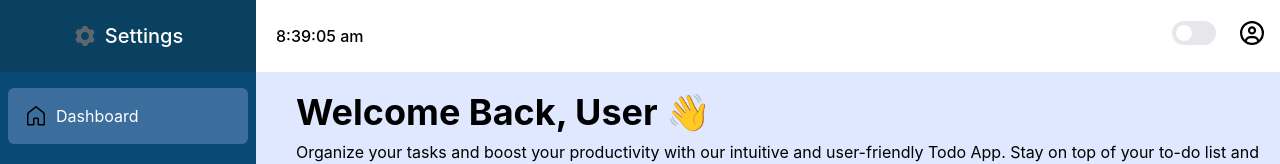
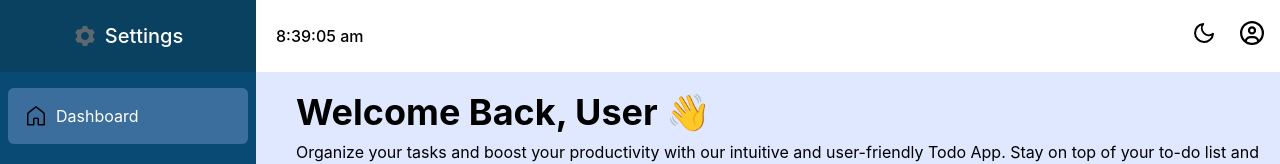
Before and after one commit to Debanjan2007/react-to-do, a React (Vite) app: page / in a window 1280 px wide. Shown: the top 164 px of the page. Built offline with nearby package versions, Linux system fonts and the light colour scheme.

Commit message:
Add new logic and UI for dark mode to light mode change

```diff
--- a/src/components/Navbar/Navbar.jsx
+++ b/src/components/Navbar/Navbar.jsx
@@ -1,42 +1,42 @@
 import { UserSvg } from '../../assets/user-svg'
 import { useClock } from '../hooks/Clock'
-import { useState , useEffect } from 'react'
+import { useState, useEffect } from 'react'
+import { darkMode } from '../../assets/dark-mode-svg'
+import { lightMode } from '../../assets/light-mode-svg'
 
 export default function Navbar() {
     const time = useClock();
-    const [isChecked , setIsChecked] = useState(false)
-    const handleChecked = (e) => {
-        setIsChecked(e.target.checked)
+    const [themeSvg , setThemeSvg] = useState(darkMode)
+    const [themeMode, setThememode] = useState("light")
+    const handleclicked = () => {
+        if(themeMode === "light"){
+            setThememode("dark")
+            setThemeSvg(lightMode)
+        }else if(themeMode === "dark"){
+            setThememode("light")
+            setThemeSvg(darkMode)
+        }
     }
+    // handleSvg
     useEffect(() => {
         const html = document.querySelector('html')
-        if(isChecked){
-            html.classList.add('dark')
+        if(themeMode === "light"){
+            html.classList.remove("dark")
         }else{
-            html.classList.remove('dark')
+            html.classList.add("dark")
         }
-    }, [isChecked])
+    }, [themeMode])
     return <>
         <div className="container h-18 w-full bg-primary p-2">
             <div className="flex-container w-full h-full bg-primary text-ui-text flex flex-row justify-between items-center gap-2">
                 <div className="time h-full pl-3 pr-3 flex items-center justify-center font-medium">{time}</div>
                 <div className="controll-option w-auto flex flex-row gap-4">
                     <div className="toggle">
-                        <label class="relative inline-flex items-center cursor-pointer select-none">
-                            <input type="checkbox"
-                            name="toggle"
-                            class="sr-only peer"
-                            checked={isChecked}
-                            onChange={handleChecked}
-                            />
-                            <div class="w-11 h-6 bg-gray-200 rounded-full transition-colors duration-300 ease-in-out
-                            peer-checked:bg-blue-600
-                            peer-focus:ring-2 peer-focus:ring-blue-300">
-                            </div>
-                            <div class="absolute left-1 top-1 w-4 h-4 bg-white rounded-full transition-transform duration-300 ease-in-out
-                            peer-checked:translate-x-5">
-                            </div>
-                        </label>
+                        <button
+                            onClick={handleclicked}
+                            className="h-auto w-auto rounded-full">
+                            {themeSvg}
+                        </button>
                     </div>
                     <div className="profile h-full pr-2 pl-2 flex items-center justify-center font-medium text-xl"><UserSvg /></div>
                 </div>
```
